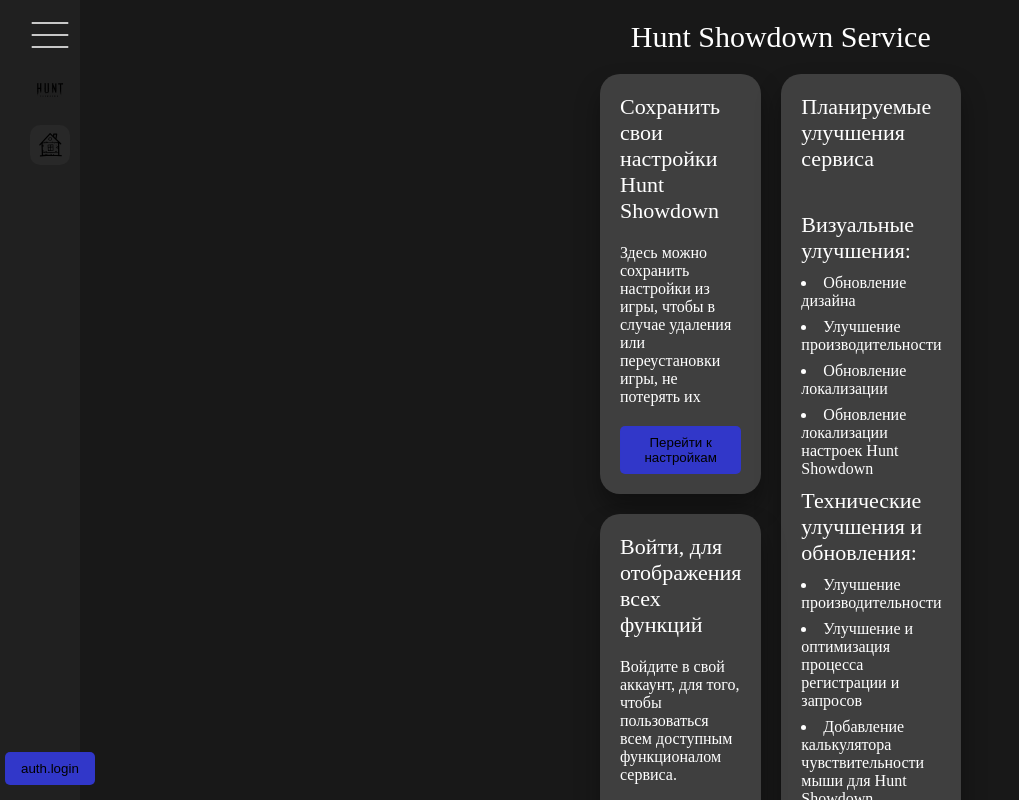
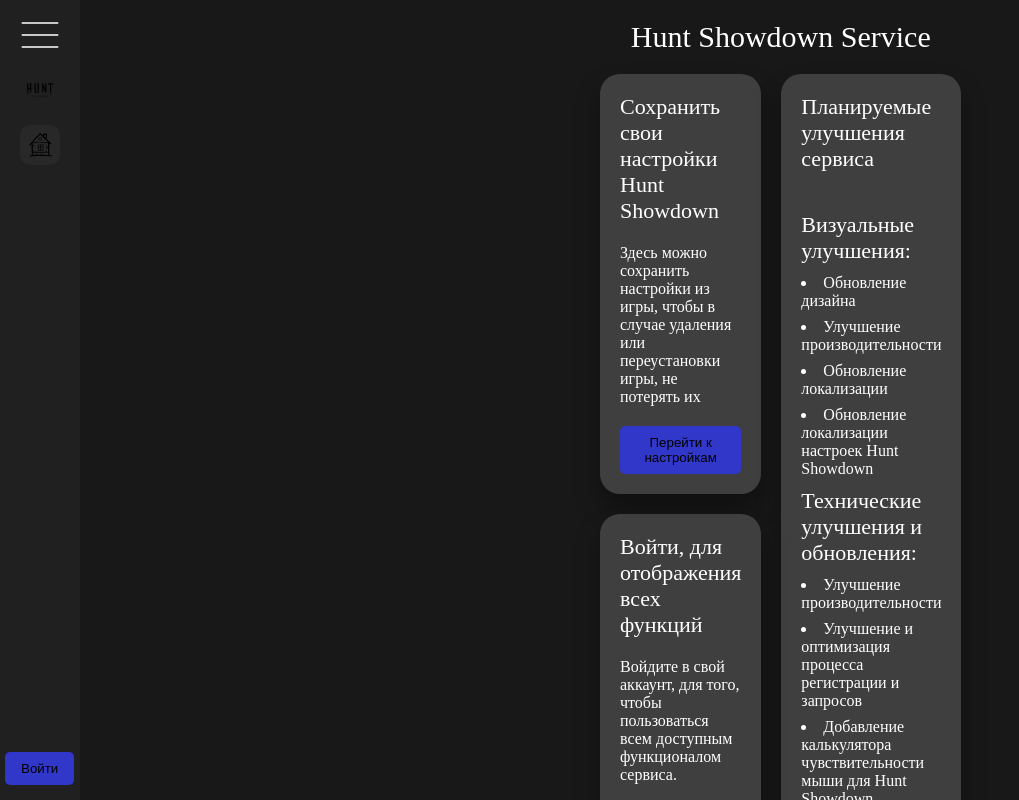
Before and after one commit to Lugzan151892/hunt-showdown, a Nuxt app: page / in a window 1280 px wide. Shown: the top 800 px of the page, without its empty margins (0-1019 px from the left). Built offline with nearby package versions, Linux system fonts and the light colour scheme.

Commit message:
deploy: some fixes, added appache server config

```diff
--- a/components/HeaderComponent.vue
+++ b/components/HeaderComponent.vue
@@ -25,7 +25,7 @@
 				<UiCustomButton title="auth.logout" @click="mainStore.handleLogout()" />
 			</div>
 			<div v-else>
-				<UiCustomButton title="auth.login" @click="handleLogin" />
+				<UiCustomButton title="auth.loginTitle" @click="handleLogin" />
 			</div>
 		</div>
 	</header>
--- a/nuxt.config.ts
+++ b/nuxt.config.ts
@@ -2,5 +2,6 @@
 export default defineNuxtConfig({
 	devtools: { enabled: true },
 	modules: ['@pinia/nuxt'],
+	ssr: false,
 	css: ['~/assets/css/main.css']
 });
--- a/services/api.ts
+++ b/services/api.ts
@@ -1,4 +1,4 @@
-const defaultPath = 'http://localhost:5000/api';
+const defaultPath = 'http://5.35.90.223:5000/api';
 class Api {
 	path;
 	constructor() {
```
Also changed, not shown: 1 other file (tests, documents, lock files or other folders).
